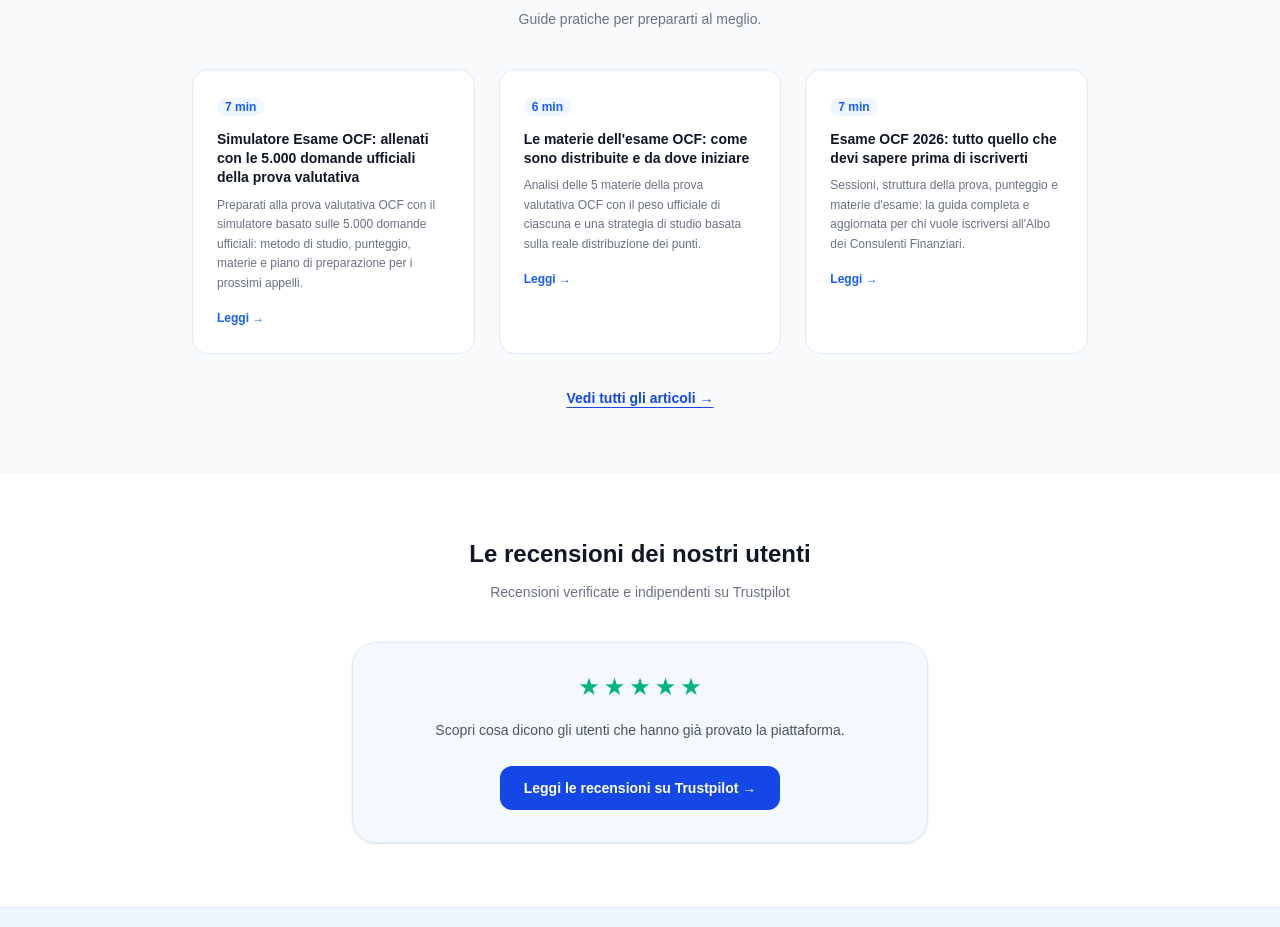
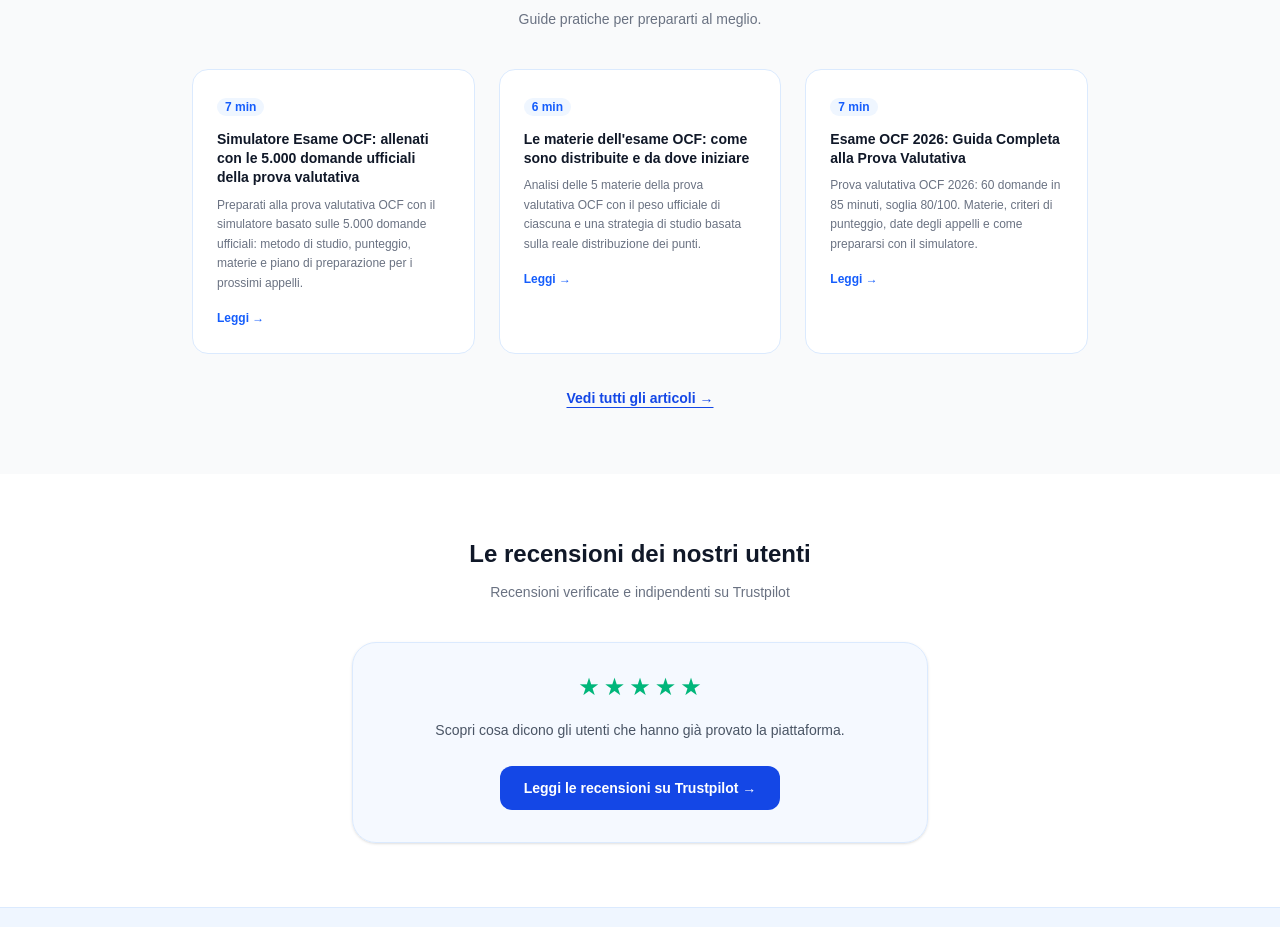
Before and after one commit to simonesantoriello3-cmyk/piattaforma-esameocf, a Next.js app: page / in a window 1280 px wide. Shown: the part 3367-4294 px from the top of the page. Built offline with nearby package versions, Linux system fonts and the light colour scheme; no server answers.

Commit message:
seo: title guida completa prova valutativa

```diff
--- a/app/data/blog/articoli.ts
+++ b/app/data/blog/articoli.ts
@@ -106,8 +106,8 @@
   },
   {
     slug: 'esame-ocf-2026-guida-completa',
-    titolo: 'Esame OCF 2026: tutto quello che devi sapere prima di iscriverti',
-    descrizione: 'Sessioni, struttura della prova, punteggio e materie d\'esame: la guida completa e aggiornata per chi vuole iscriversi all\'Albo dei Consulenti Finanziari.',
+    titolo: 'Esame OCF 2026: Guida Completa alla Prova Valutativa',
+    descrizione: 'Prova valutativa OCF 2026: 60 domande in 85 minuti, soglia 80/100. Materie, criteri di punteggio, date degli appelli e come prepararsi con il simulatore.',
     data: '2026-01-20',
     minuti: 7,
     immagine: 'https://images.unsplash.com/photo-1454165804606-c3d57bc86b40?auto=format&fit=crop&w=1920&q=80',
```
